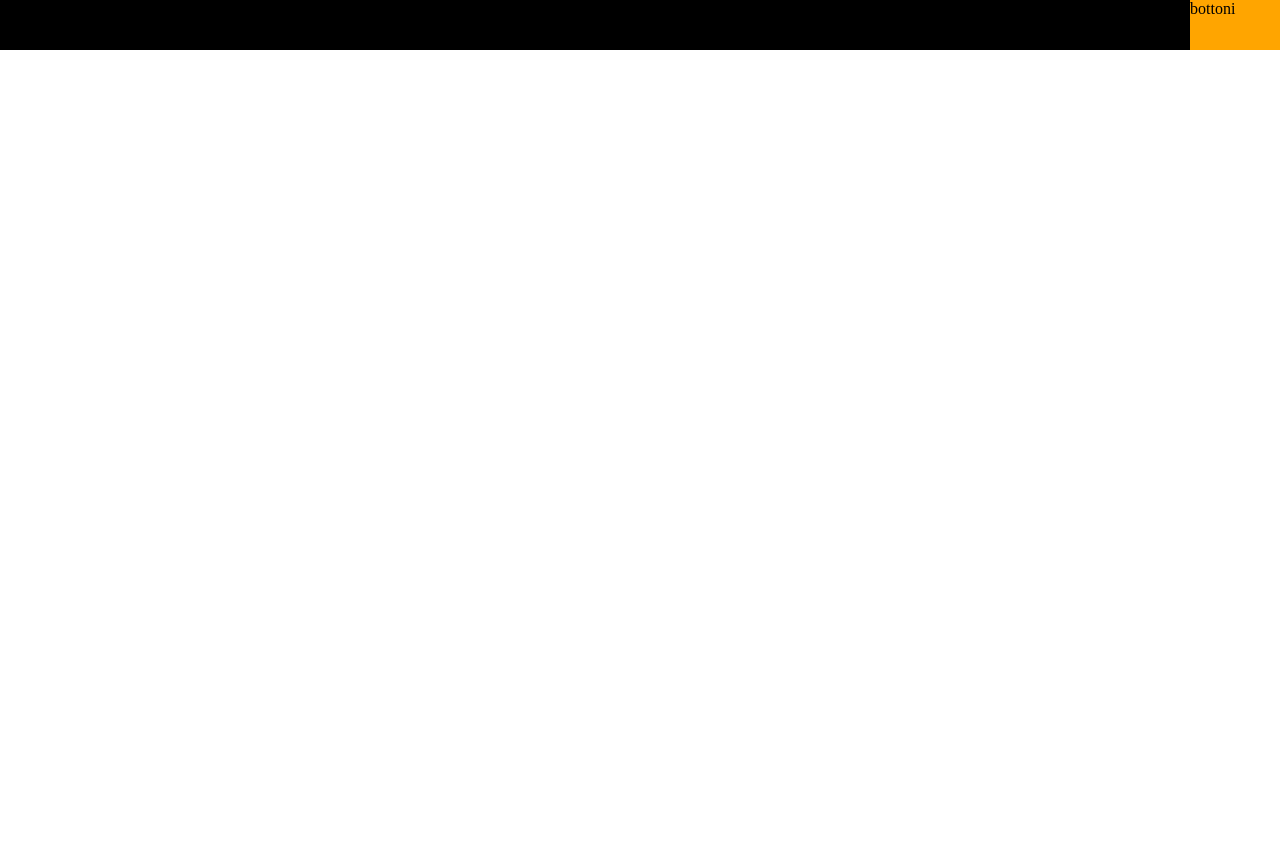
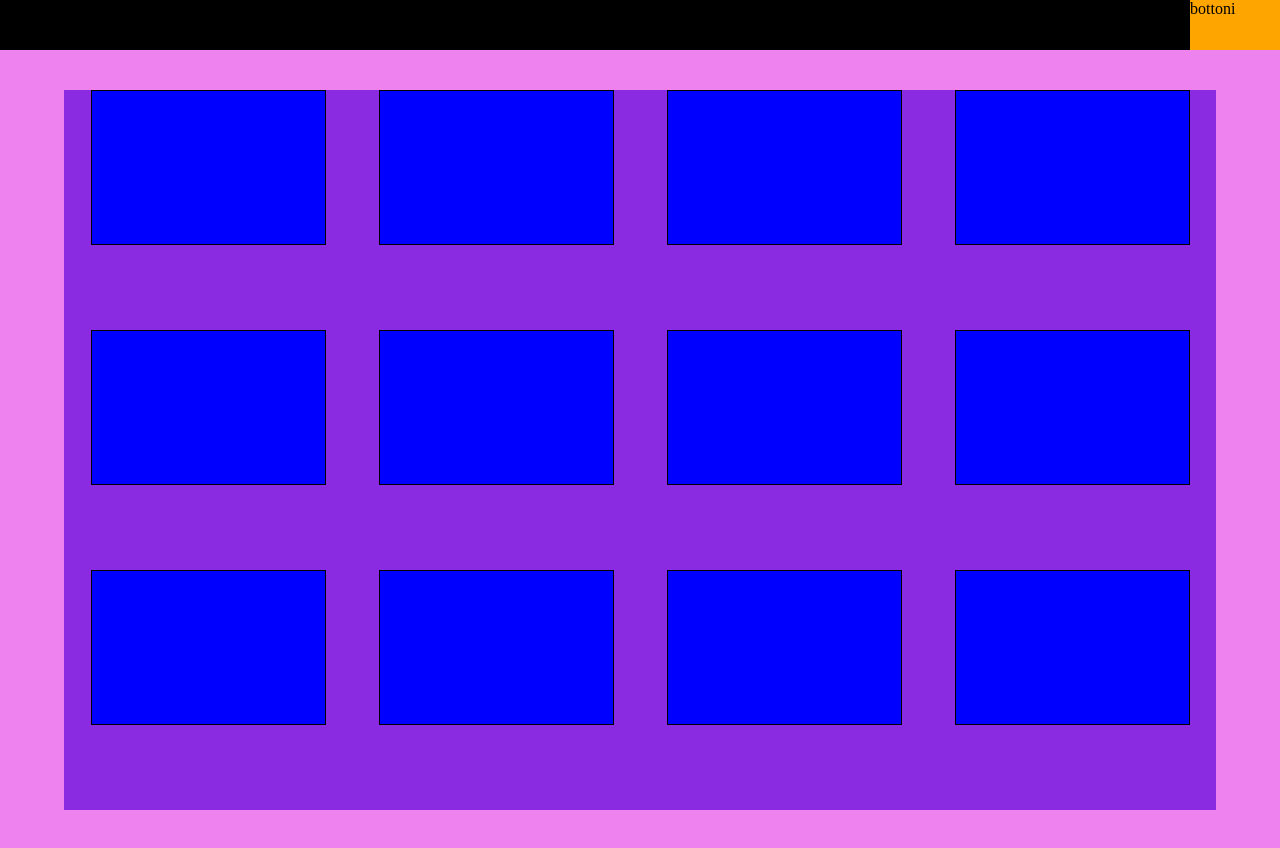
Before and after one commit to Asiaviscardi/html-css-zoom, a plain HTML site: page index.html in a window 1280 px wide. Before the commit the page ends 800 px from the top, so only its background shows below. Drawn offline with Linux system fonts and the light colour scheme.

Commit message:
aggiunta struttura main

```diff
--- a/index.html
+++ b/index.html
@@ -34,6 +34,27 @@
 
     <main>
 
+        <div class="container flex">
+
+            <div class="user flex">
+
+                <div></div>
+                <div></div>
+                <div></div>
+                <div></div>
+                <div></div>
+                <div></div>
+                <div></div>
+                <div></div>
+                <div></div>
+                <div></div>
+                <div></div>
+                <div></div>
+
+            </div>
+
+        </div>
+
     </main>
 
     <!--barra inferiore-->
--- a/style.css
+++ b/style.css
@@ -11,7 +11,7 @@
 }
 
 .barra{
-    width: 100%;
+    width: 100vw;
     height: 50px;
     background-color: black;
     justify-content: flex-end;
@@ -21,3 +21,29 @@
     width: 90px;
     background-color: orange;
 }
+
+/*main*/
+
+.container{
+    width: 100vw;
+    height: 100vh;
+    background-color: violet;
+    justify-content: center;
+    align-items: center;
+}
+
+.user{
+    width: 90%;
+    height: 90%;
+    background-color: blueviolet;
+    flex-wrap: wrap;
+    justify-content: space-around;
+}
+
+.user div{
+    width: 235px;
+    height: 155px;
+    background-color: blue;
+    border: 1px solid black;
+    display: inline-block;
+}
```
